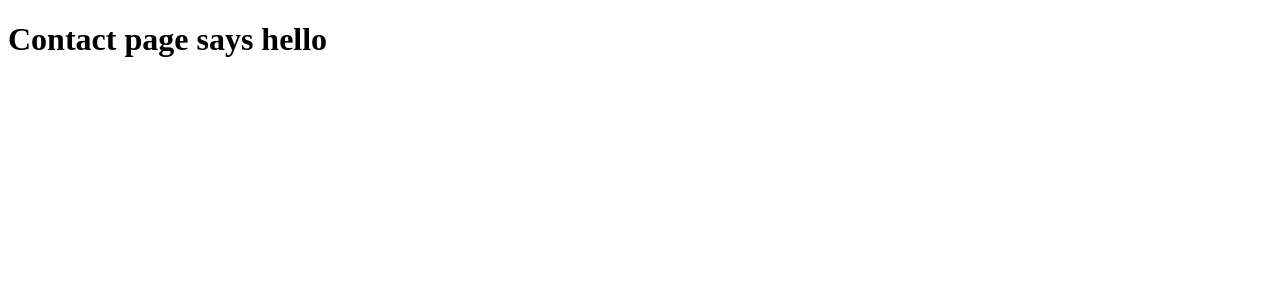
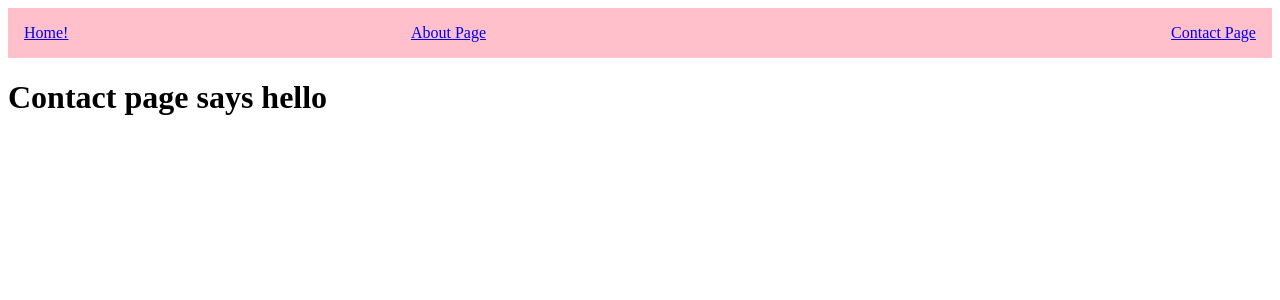
Before and after one commit to ecargiohc/next-trial, a Next.js app: page /contact in a window 1280 px wide. Shown: the top 300 px of the page. Built offline with nearby package versions, Linux system fonts and the light colour scheme.

Commit message:
refactored about and contact page to use Navbar

```diff
--- a/components/Navbar.js
+++ b/components/Navbar.js
@@ -3,7 +3,7 @@ import Link from 'next/link'
 const Navbar = () => {
     const styles = {
         display: "flex",
-        background: "purple",
+        background: "pink",
         justifyContent: "space-between",
         padding: "1rem"
     }
--- a/pages/about.js
+++ b/pages/about.js
@@ -1,9 +1,11 @@
+import Navbar from '../components/Navbar'
 const anotherFunc = () => {
     console.log("***running ABOUT component***")
     return (
-        <h1>
+        <>
+        <Navbar />
             hello from About.js
-        </h1>
+        </>
     )
 };
 export default anotherFunc;
--- a/pages/contact.js
+++ b/pages/contact.js
@@ -1,7 +1,10 @@
+import Navbar from '../components/Navbar'
  const ContactPage = () => {
     console.log("***running CONTACT component***")
-     return (<div>
+     return (
+     <>
+        <Navbar />
          <h1>Contact page says hello</h1>
-     </div>)
+     </>)
  };
  export default ContactPage;
--- a/pages/index.js
+++ b/pages/index.js
@@ -1,4 +1,3 @@
-import Link from 'next/link';
 import Navbar from '../components/Navbar'
 
 // const someFunction = () => (
```
